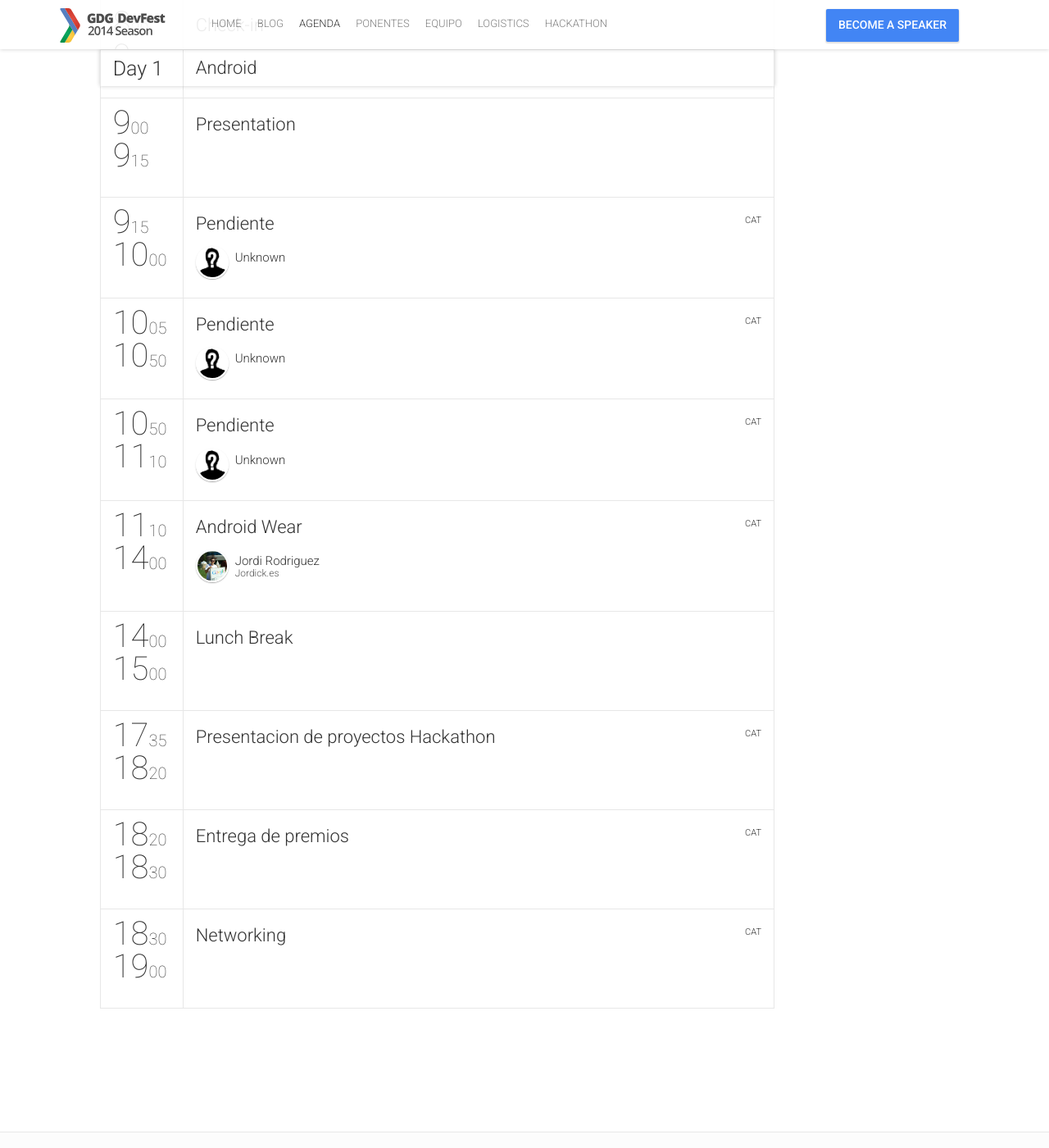
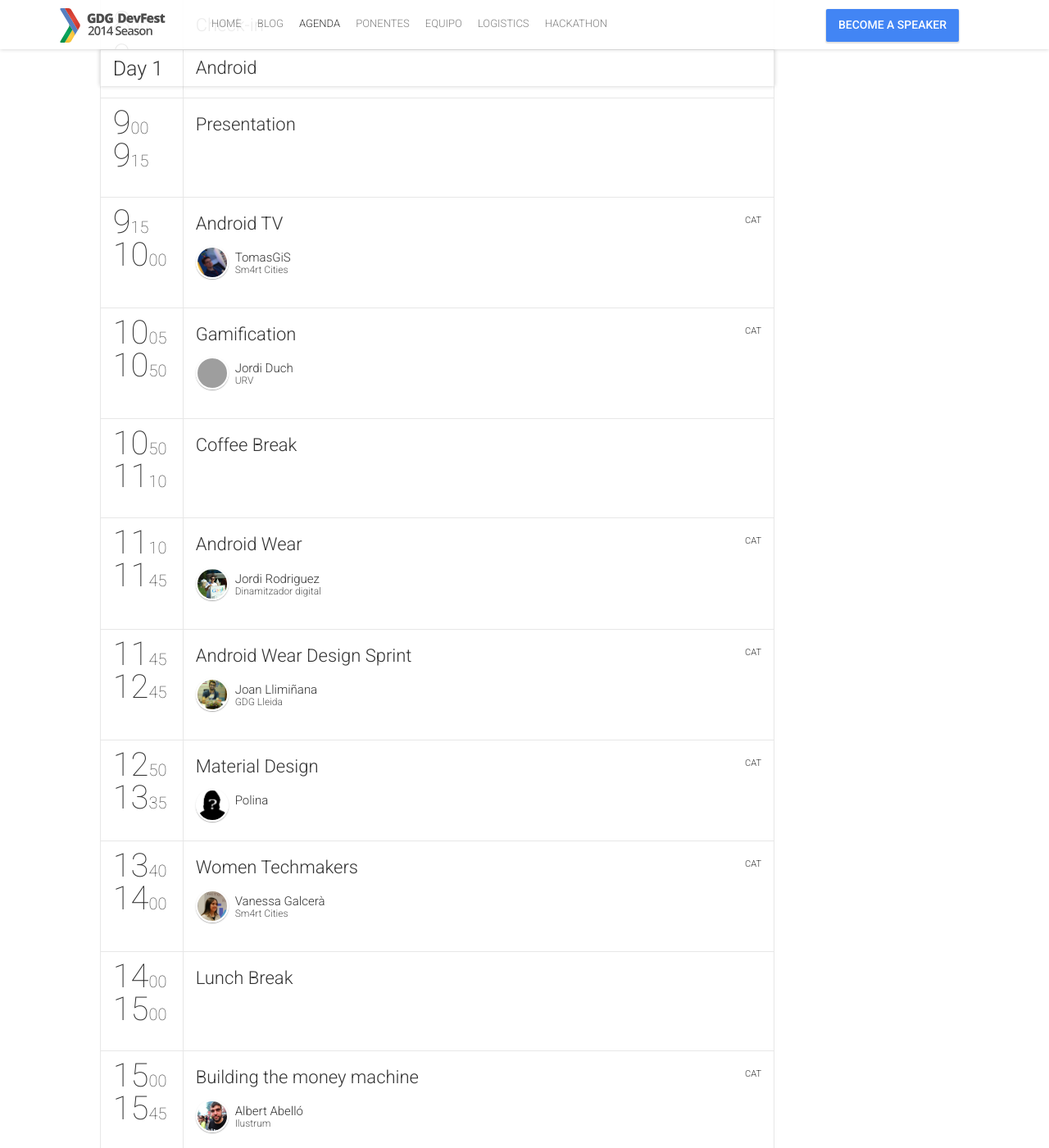
Before and after one commit to TomasGiS/zeppelin, a Jekyll site: the page built from schedule.html, in a window 1280 px wide and 1400 px high, scrolled down 579 px. Shown: the whole window at 82% size. Built offline with Jekyll 4.4.1, drawn with Linux system fonts in a browser that asks for light colours; nearby versions of some CDN libraries; comment, search, counter and statistics services are not loaded; some of the changed text lies outside the part shown; grey boxes are pictures that could not be loaded.

Commit message:
Update scheduler

```diff
--- a/_data/schedule.yml
+++ b/_data/schedule.yml
@@ -17,22 +17,37 @@
     - {
         startTime: "9:15",
         endTime: "10:00",
-        sessionIds: [400]
+        sessionIds: [004]
     }
     - {
     	startTime: "10:05",
     	endTime: "10:50",
-    	sessionIds: [400]
+    	sessionIds: [003]
     }
     - {
         startTime: "10:50",
         endTime: "11:10",
-        sessionIds: [400]
+        sessionIds: [307]
     }
     - {
         startTime: "11:10",
+        endTime: "11:45",
+        sessionIds: [001]
+    }
+    - {
+        startTime: "11:45",
+        endTime: "12:45",
+        sessionIds: [005]
+    }
+    - {
+        startTime: "12:50",
+        endTime: "13:35",
+        sessionIds: [006]
+    }
+    - {
+        startTime: "13:40",
         endTime: "14:00",
-        sessionIds: [001]
+        sessionIds: [008]
     }
     - {
         startTime: "14:00",
@@ -40,7 +55,28 @@
         sessionIds: [503]
     }
     - {
-        startTime: "17:35",
+        startTime: "15:00",
+        endTime: "15:45",
+        sessionIds: [002]
+    }
+    - {
+        startTime: "15:50",
+        endTime: "16:35",
+        sessionIds: [007]
+    }
+    - {
+        startTime: "16:35",
+        endTime: "16:50",
+        sessionIds: [307]
+    }
+    - {
+        startTime: "16:40",
+        endTime: "17:25",
+        sessionIds: [009]
+    }
+
+    - {
+        startTime: "17:30",
         endTime: "18:20",
         sessionIds: [600]
     }
--- a/_data/sessions.yml
+++ b/_data/sessions.yml
@@ -36,18 +36,74 @@
   complexity: "Beginner"
 -
   id: 002
-  title: "Gamification"
-  description: ""
+  title: "Building the money machine"
+  description: "Que vol dir que un joc funciona? Explorarem els jocs més rentables del mercat i les seves técniques de monetització. Intentarem descobrir la pócima del éxit en els jocs móvils actuals així com quina es la tendéncia futura del mercat."
   subtype: presentation
-  speakers: [3]
+  speakers: [2]
   language: cat
   complexity: "Intermediate"
+-
+    id: 003
+    title: "Gamification"
+    description: ""
+    subtype: presentation
+    speakers: [3]
+    language: cat
+    complexity: "Intermediate"
+-
+    id: 004
+    title: "Android TV"
+    description: ""
+    subtype: presentation
+    speakers: [0]
+    language: cat
+    complexity: "Beginner"
+-
+    id: 005
+    title: "Android Wear Design Sprint"
+    description: "Diseñar para Android Wear no significa copiar una aplicación de smartphone en una pantalla mas pequeña. En el Design Sprint se enseñan los nuevos paradigmas, filosofía i principios de diseño para Android Wear de forma practica y colaborativa."
+    subtype: presentation
+    speakers: [4]
+    language: cat
+    complexity: "Beginner"
+-
+    id: 006
+    title: "Material Design"
+    description: ""
+    subtype: presentation
+    speakers: [5]
+    language: cat
+    complexity: "Beginner"
+-
+    id: 007
+    title: "Adroid"
+    description: ""
+    subtype: presentation
+    speakers: [6]
+    language: cat
+    complexity: "Intermediate"
+-
+    id: 008
+    title: "Women Techmakers"
+    description: ""
+    subtype: presentation
+    speakers: [8]
+    language: cat
+    complexity: "Intermediate"
+-
+    id: 009
+    title: "Videojocs"
+    description: ""
+    subtype: presentation
+    speakers: [7]
+    language: cat
+    complexity: "Intermediate"
 -
   id: 600
   title: "Presentacion de proyectos Hackathon"
   description: ""
   subtype: Hackathon
-  speakers: [0]
+  speakers: [11]
   language: cat
   complexity: "Hackathon"
 -
@@ -55,7 +111,7 @@
     title: "Entrega de premios"
     description: ""
     subtype: Hackathon
-    speakers: [0]
+    speakers: [11]
     language: cat
     complexity: "Hackathon"
 -
@@ -63,6 +119,6 @@
     title: "Networking"
     description: ""
     subtype: Networking
-    speakers: [0]
+    speakers: [9]
     language: cat
     complexity: "Networking"
--- a/_data/speakers.yml
+++ b/_data/speakers.yml
@@ -2,7 +2,7 @@
     id: 1
     name: "Jordi"
     surname: "Rodriguez"
-    company: "Jordick.es"
+    company: "Dinamitzador digital"
     title: "Android Wear"
     bio: ""
     thumbnailUrl: jordick.jpg
@@ -14,9 +14,9 @@
     id: 2
     name: "Albert"
     surname: "Abelló"
-    company: "Illustrum"
-    title: "Monetización de Apps"
-    bio: ""
+    company: "Ilustrum"
+    title: "Building the money machine"
+    bio: "Game designer i emprenedor. Creador del joc de cartes coleccionables i trivial ilustrum."
     thumbnailUrl: albertAbello.jpg
     rockstar: true
     social:
@@ -26,13 +26,87 @@
     id: 3
     name: "Jordi"
     surname: "Duch"
-    company: ""
+    company: "URV"
     title: "Gamificación"
     bio: ""
     thumbnailUrl: jordiDuch.png
     rockstar: true
     social:
     - {name: "google-plus", link: "https://plus.google.com/101787050467842633901/"}
+
+-
+    id: 0
+    name: "TomasGiS"
+    surname: ""
+    company: "Sm4rt Cities"
+    title: "Android TV"
+    bio: ""
+    thumbnailUrl: TomasGiS.jpg
+    rockstar: true
+
+    social:
+    - {name: "google-plus", link: "https://google.com/+TomasGiS"}
+    - {name: "twitter", link: "https://twitter.com/TomasGiS"}
+    - {name: "github", link: "https://github.com/TomasGiS"}
+    - {name: "site", link: "http://www.tomasgis.cat/"}
+-
+    id: 4
+    name: "Joan"
+    surname: "Llimiñana"
+    company: "GDG Lleida"
+    title: "Organizer"
+    bio: ""
+    thumbnailUrl: joan.jpg
+    rockstar: true
+    social:
+    - {name: "google-plus", link: "https://plus.google.com/+JoanLlimiñanaSabaté/"}
+-
+    id: 5
+    name: "Polina"
+    surname: ""
+    company: ""
+    title: ""
+    bio: ""
+    thumbnailUrl: unknown_girl.png
+    rockstar: true
+    social:
+    - {name: "google-plus", link: "https://plus.google.com//"}
+
+-
+    id: 6
+    name: "Rubén"
+    surname: "Serrano"
+    company: "GDG Barcelona"
+    title: "Organizer"
+    bio: ""
+    thumbnailUrl: unkown_boy.png
+    rockstar: true
+    social:
+    - {name: "google-plus", link: "https://plus.google.com//"}
+-
+    id: 7
+    name: "Alex"
+    surname: "Cabrera"
+    company: ""
+    title: ""
+    bio: ""
+    thumbnailUrl: unkown_boy.png
+    rockstar: true
+    social:
+    - {name: "google-plus", link: "https://plus.google.com//"}
+-
+    id: 8
+    name: "Vanessa"
+    surname: "Galcerà"
+    company: "Sm4rt Cities"
+    title: ""
+    bio: ""
+    thumbnailUrl: vanessaGalcera.jpg
+    rockstar: true
+    social:
+    - {name: "google-plus", link: "https://google.com/+VanessaGalcera"}
+    - {name: "twitter", link: "https://twitter.com/vanessagare"}
+    - {name: "site", link: "http://www.vgalcera.wordpress.com/"}
 -
     id: 9
     name: "Unknown"
```
Also changed, not shown: img/people/albertAbello.jpg, img/people/joan.jpg (added).
